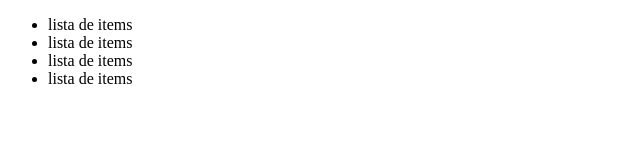
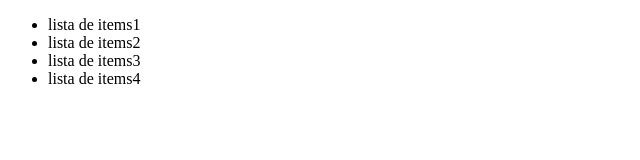
Before and after one commit to raggyGitHub/alura-git23, a plain HTML site: page index.html in a window 1280 px wide. Shown: the full height of the page, 0-640 px from the left. Drawn offline with Linux system fonts and the light colour scheme.

Commit message:
cambio en el listado de items

```diff
--- a/index.html
+++ b/index.html
@@ -9,10 +9,10 @@
   <body>
     <main>
       <ul>
-        <li>lista de items</li>
-        <li>lista de items</li>
-        <li>lista de items</li>
-        <li>lista de items</li>
+        <li>lista de items1</li>
+        <li>lista de items2</li>
+        <li>lista de items3</li>
+        <li>lista de items4</li>
       </ul>
     </main>
   </body>
```
